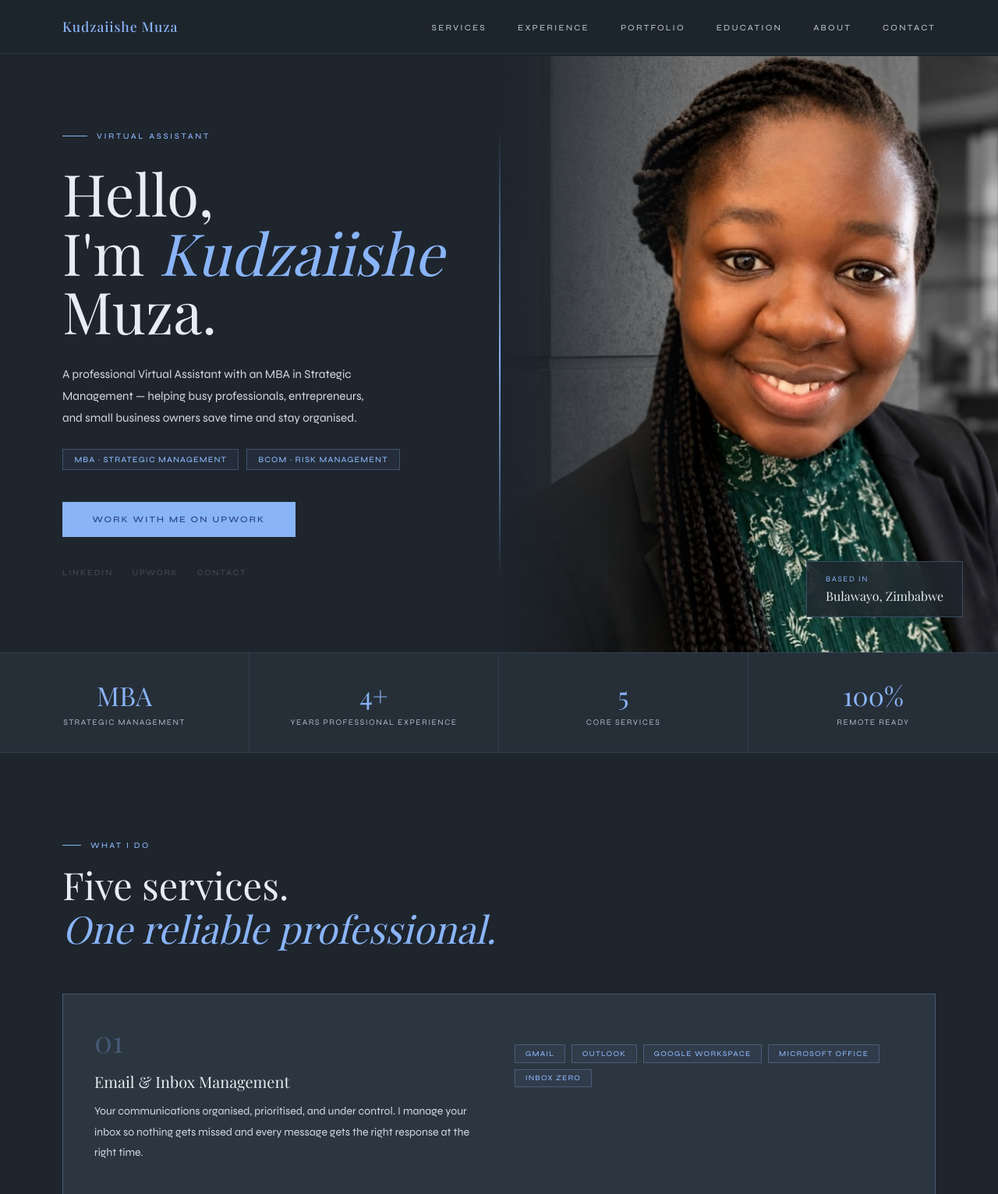
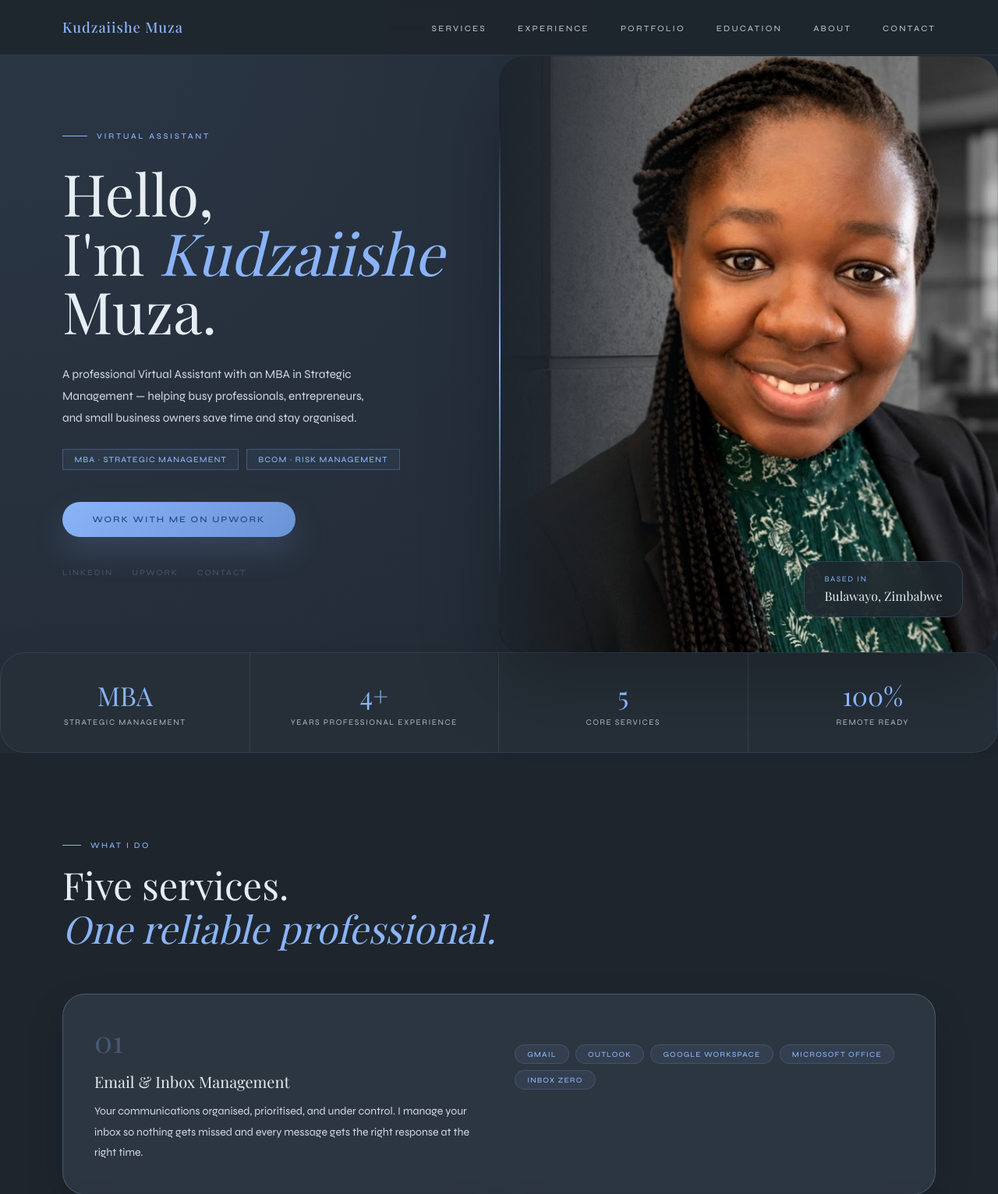
Before and after one commit to Zumaboss/kudzai-portfolio, a plain HTML site: page index.html in a window 1280 px wide. Shown: the top 1532 px of the page at 78% size. Drawn offline with nearby package versions, Linux system fonts and the light colour scheme; a web font is replaced by a local one.

Commit message:
Polish UI with refined hero, cards, buttons, and background styling

```diff
--- a/css/styles.css
+++ b/css/styles.css
@@ -17,7 +17,9 @@
 html { scroll-behavior: smooth; }
 body {
   font-family: 'Syne', sans-serif;
-  background: var(--bg);
+  background: radial-gradient(circle at top left, rgba(138,180,248,0.12), transparent 25%),
+              radial-gradient(circle at bottom right, rgba(138,180,248,0.08), transparent 18%),
+              var(--bg);
   color: var(--text);
   overflow-x: hidden;
 }
@@ -30,10 +32,11 @@ nav {
   background: rgba(30,37,45,0.92);
   backdrop-filter: blur(18px);
   border-bottom: 1px solid var(--border);
+  transition: padding 0.3s ease;
 }
 .nav-logo {
   font-family: 'Playfair Display', serif;
-  font-size: 1.1rem; font-weight: 500; letter-spacing: 0.05em;
+  font-size: 1.15rem; font-weight: 500; letter-spacing: 0.05em;
   color: var(--accent); text-decoration: none;
 }
 .nav-links { display: flex; gap: 2.5rem; list-style: none; }
@@ -53,6 +56,7 @@ nav {
 .hero-left {
   display: flex; flex-direction: column; justify-content: center;
   padding: 6rem 4rem 6rem 5rem;
+  max-width: 640px;
   position: relative; z-index: 2;
 }
 .hero-tag {
@@ -94,11 +98,14 @@ nav {
 }
 .btn-accent {
   display: inline-block; padding: 1rem 2.4rem;
-  background: var(--accent); color: var(--accent-dk);
+  background: linear-gradient(135deg, #8AB4F8 0%, #6A94D6 100%);
+  color: var(--accent-dk);
   font-family: 'Syne', sans-serif;
   font-size: 0.7rem; font-weight: 700; letter-spacing: 0.18em;
   text-transform: uppercase; text-decoration: none;
-  transition: background 0.22s, transform 0.2s;
+  border-radius: 999px;
+  box-shadow: 0 18px 40px rgba(138,180,248,0.18);
+  transition: background 0.22s, transform 0.2s, box-shadow 0.2s;
 }
 .btn-accent:hover { background: #a8c8ff; transform: translateY(-2px); }
 .hero-socials {
@@ -113,15 +120,18 @@ nav {
 .hero-socials a:hover { color: var(--accent); }
 
 /* HERO RIGHT */
-.hero-right { position: relative; overflow: hidden; background: var(--card); }
+.hero-right { position: relative; overflow: hidden; background: var(--card); border-radius: 2rem; box-shadow: 0 40px 100px rgba(0,0,0,0.25); }
 .hero-right img {
   position: absolute; inset: 0; width: 100%; height: 100%;
   object-fit: cover; object-position: center top;
   opacity: 0; animation: fadeIn 1.4s ease 0.3s forwards;
+  transition: transform 0.9s ease;
 }
+.hero-right:hover img { transform: scale(1.02); }
 .hero-right::before {
   content: ''; position: absolute; inset: 0; z-index: 1;
   background: linear-gradient(to right, var(--bg) 0%, transparent 40%);
+  border-radius: 2rem;
 }
 .hero-right::after {
   content: ''; position: absolute; top: 12%; bottom: 12%;
@@ -130,9 +140,11 @@ nav {
 }
 .hero-badge {
   position: absolute; bottom: 2.8rem; right: 2.8rem; z-index: 3;
-  border: 1px solid var(--border2);
-  background: rgba(30,37,45,0.82); backdrop-filter: blur(12px);
-  padding: 1rem 1.5rem;
+  border: 1px solid rgba(138,180,248,0.18);
+  background: rgba(30,37,45,0.84); backdrop-filter: blur(14px);
+  padding: 1rem 1.6rem;
+  border-radius: 1.2rem;
+  box-shadow: 0 22px 55px rgba(0,0,0,0.2);
   opacity: 0; animation: fadeUp 0.8s ease 1.1s forwards;
 }
 .hero-badge p { font-size: 0.62rem; letter-spacing: 0.16em; text-transform: uppercase; color: var(--accent); margin-bottom: 0.3rem; }
@@ -141,10 +153,13 @@ nav {
 /* STATS STRIP */
 .stats {
   background: var(--card);
-  border-top: 1px solid var(--border); border-bottom: 1px solid var(--border);
+  border-radius: 2rem;
+  border: 1px solid rgba(138,180,248,0.12);
   display: grid; grid-template-columns: repeat(4, 1fr);
+  box-shadow: 0 28px 70px rgba(0,0,0,0.14);
+  overflow: hidden;
 }
-.stat { padding: 2rem; text-align: center; border-right: 1px solid var(--border); }
+.stat { padding: 2rem; text-align: center; border-right: 1px solid rgba(138,180,248,0.12); }
 .stat:last-child { border-right: none; }
 .stat-num {
   font-family: 'Playfair Display', serif;
@@ -176,8 +191,10 @@ nav {
 .services-layout { display: grid; grid-template-columns: 1fr 1fr; gap: 2px; }
 .svc {
   background: var(--card); padding: 2.5rem;
-  border: 1px solid var(--border);
-  transition: border-color 0.25s, transform 0.25s, background 0.25s;
+  border: 1px solid rgba(138,180,248,0.12);
+  border-radius: 1.8rem;
+  transition: border-color 0.25s, transform 0.25s, background 0.25s, box-shadow 0.25s;
+  box-shadow: 0 20px 48px rgba(0,0,0,0.15);
 }
 .svc:hover { border-color: var(--border2); transform: translateY(-4px); background: var(--card2); }
 .svc.featured {
@@ -199,9 +216,10 @@ nav {
 .svc-tags { display: flex; flex-wrap: wrap; gap: 0.5rem; margin-top: 1.5rem; }
 .tag {
   font-size: 0.6rem; font-weight: 500; letter-spacing: 0.12em;
-  text-transform: uppercase; padding: 0.3rem 0.8rem;
-  border: 1px solid var(--border2); color: var(--accent);
-  background: rgba(138,180,248,0.05);
+  text-transform: uppercase; padding: 0.35rem 0.95rem;
+  border: 1px solid rgba(138,180,248,0.16); color: var(--accent);
+  background: rgba(138,180,248,0.08);
+  border-radius: 999px;
 }
 
 /* WORK */
@@ -231,8 +249,10 @@ nav {
 #portfolio { padding: 7rem 5rem; background: var(--bg); }
 .portfolio-grid { display: grid; grid-template-columns: 1fr 1fr; gap: 2px; }
 .portfolio-card {
-  background: var(--card); border: 1px solid var(--border);
-  overflow: hidden; transition: border-color 0.25s, transform 0.25s;
+  background: var(--card); border: 1px solid rgba(138,180,248,0.12);
+  overflow: hidden; transition: border-color 0.25s, transform 0.25s, box-shadow 0.25s;
+  border-radius: 1.8rem;
+  box-shadow: 0 22px 56px rgba(0,0,0,0.14);
 }
 .portfolio-card:hover { border-color: var(--border2); transform: translateY(-4px); }
 .portfolio-img { width: 100%; aspect-ratio: 16/9; overflow: hidden; background: var(--card2); }
@@ -248,8 +268,10 @@ nav {
 #education { padding: 7rem 5rem; background: var(--card); border-top: 1px solid var(--border); }
 .edu-grid { display: grid; grid-template-columns: 1fr 1fr; gap: 2px; }
 .edu-card {
-  background: var(--bg); border: 1px solid var(--border); padding: 2.5rem;
-  transition: border-color 0.25s, transform 0.25s;
+  background: var(--bg); border: 1px solid rgba(138,180,248,0.12); padding: 2.5rem;
+  transition: border-color 0.25s, transform 0.25s, box-shadow 0.25s;
+  border-radius: 1.6rem;
+  box-shadow: 0 18px 46px rgba(0,0,0,0.12);
 }
 .edu-card:hover { border-color: var(--border2); transform: translateY(-4px); }
 .edu-degree {
@@ -333,11 +355,14 @@ nav {
 .form-group textarea { min-height: 130px; }
 .btn-submit {
   display: inline-block; padding: 1rem 2.4rem;
-  background: var(--accent); color: var(--accent-dk);
+  background: linear-gradient(135deg, #8AB4F8 0%, #6A94D6 100%);
+  color: var(--accent-dk);
   font-family: 'Syne', sans-serif;
   font-size: 0.7rem; font-weight: 700; letter-spacing: 0.18em;
   text-transform: uppercase; border: none; cursor: pointer;
-  transition: background 0.22s, transform 0.2s; align-self: flex-start;
+  border-radius: 999px;
+  box-shadow: 0 18px 40px rgba(138,180,248,0.18);
+  transition: background 0.22s, transform 0.2s, box-shadow 0.2s; align-self: flex-start;
 }
 .btn-submit:hover { background: #a8c8ff; transform: translateY(-2px); }
 .form-note { font-size: 0.78rem; color: var(--accent); margin-top: 0.5rem; min-height: 1.2em; }
```
